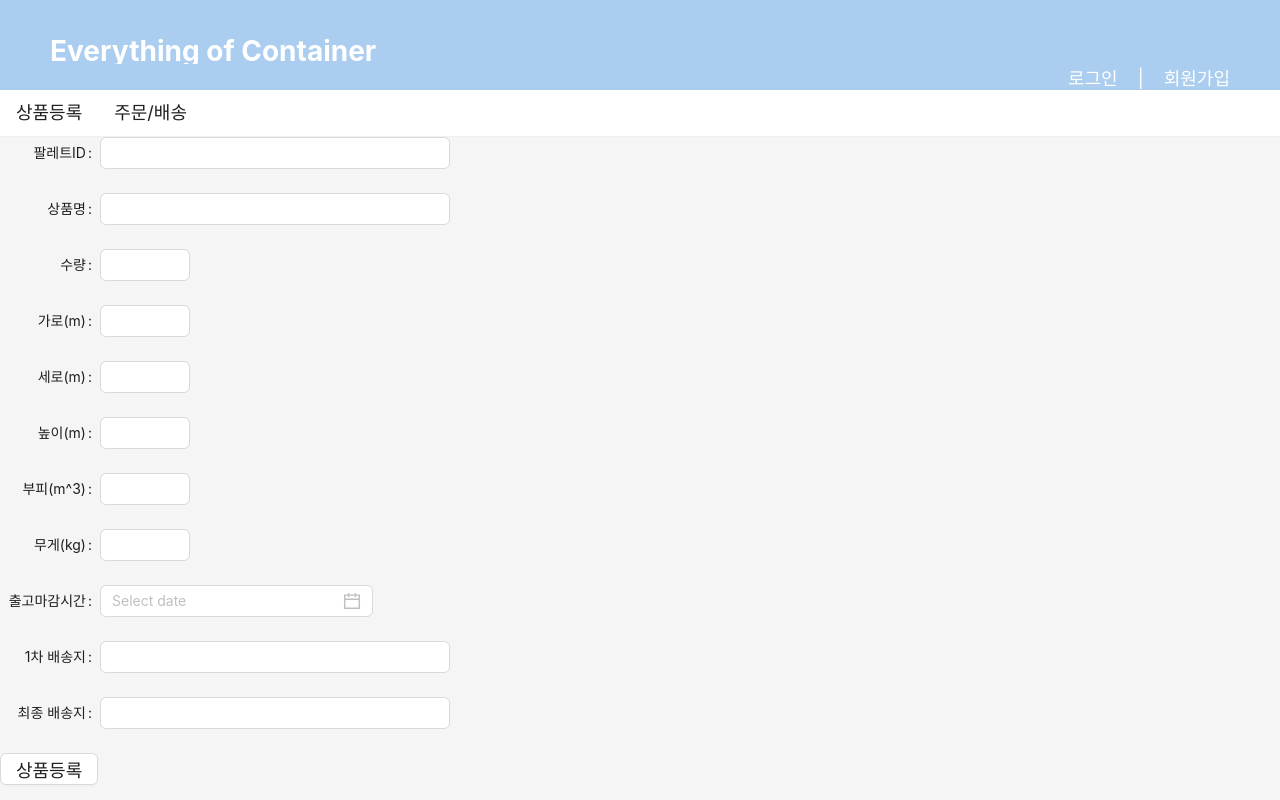
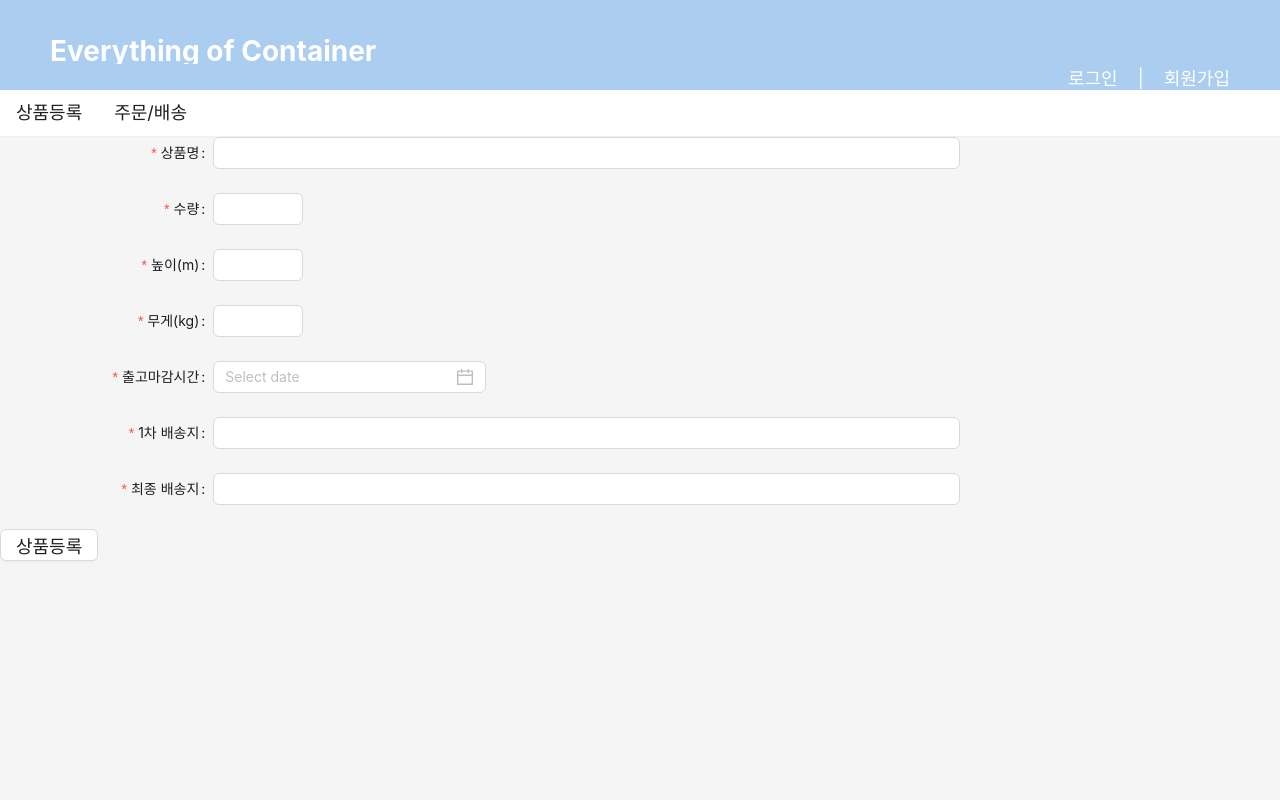
Before and after one commit to Container-Team5/container-front, a React (Create React App) app: page /user/goods-register in a window 1280 px wide. Built offline with nearby package versions, Linux system fonts and the light colour scheme.

Commit message:
#13 적재데이터관리화면 프론트-백 api 연동 (search, upload 기능 구현)

```diff
--- a/src/page/login/LoginPage2.js
+++ b/src/page/login/LoginPage2.js
@@ -9,6 +9,7 @@ import LoginPageHeader from "../../component/LoginPageHeader";
 
 
 const LoginPage2 = (props) => {
+    const [loginForm] = Form.useForm()
     const navigate = useNavigate();
 
     const goRegisterPage = () => {
--- a/src/page/manager/DataManage.js
+++ b/src/page/manager/DataManage.js
@@ -2,7 +2,7 @@ import {Anchor, Layout, Table, Tabs} from "antd";
 import Sider from "antd/es/layout/Sider";
 import {Content} from "antd/es/layout/layout";
 import axios from "axios";
-import {useEffect, useState} from "react";
+import {createRef, forwardRef, useEffect, useImperativeHandle, useRef, useState} from "react";
 import { AudioOutlined } from '@ant-design/icons';
 import { Input, Space, Button } from 'antd';
 import './DataManage.css';
@@ -17,12 +17,10 @@ const suffix = (
         }}
     />
 );
-const onSearch = (value) => {
-    console.log(value)
-};
+
 const onClick = (value) => {
     console.log(value)
-    window.open("/upload", "a", "width=700, height=500, left=100, top=50"); // 팝업 띄우기
+    window.open("/upload", "a", "width=500, height=500, left=100, top=50"); // 팝업 띄우기
 };
 const contentStyle = {
     textAlign: 'center',
@@ -39,14 +37,24 @@ const siderStyle = {
 
 const DataManage = (props) => {
     const [currentTab, setCurrentTab] = useState('container') // state 만들어서 컨테이너에만 update 기능 활성화
+    const containerRef = createRef();
+    const paletteRef = createRef();
+
     const onChange = (key) => {
         setCurrentTab(key)
         console.log(key);
     };
     const items = [
-        {key: 'container', label: `컨테이너 관리`, children: <ContainerManage/>,},
-        {key: 'pallete', label: `팔레트 관리`, children: <PalleteManage/>,}
+        {key: 'container', label: `컨테이너 관리`, children: <ContainerManage ref={containerRef}/>,},
+        {key: 'pallete', label: `팔레트 관리`, children: <PalleteManage ref={paletteRef}/>,}
     ];
+
+    const onSearch = (value) => {
+        if(currentTab === 'container')
+            containerRef.current.search(value)
+        else if(currentTab === 'pallete')
+             paletteRef.current.search(value)
+    };
 
     return (
         <Layout>
@@ -65,38 +73,37 @@ const DataManage = (props) => {
     )
 }
 
-const ContainerManage = (props) => {
-    const [containers, setContainers] = useState([
-        {id: '1', width: 32, depth: 10, height: 100, volume:1000, weight: 32000, weightlimit: 50000, deadline: '2023-05-03 11:00', },
-        {id: '1', width: 32, depth: 10, height: 100, volume:1000, weight: 32000, weightlimit: 50000, deadline: '2023-05-03 11:00', },
-        {id: '1', width: 32, depth: 10, height: 100, volume:1000, weight: 32000, weightlimit: 50000, deadline: '2023-05-05 11:00', },
-        {id: '1', width: 32, depth: 10, height: 100, volume:1000, weight: 32000, weightlimit: 50000, deadline: '2023-05-05 11:00', },
-        {id: '1', width: 32, depth: 10, height: 100, volume:1000, weight: 32000, weightlimit: 50000, deadline: '2023-05-05 11:00', },
-        {id: '1', width: 32, depth: 10, height: 100, volume:1000, weight: 32000, weightlimit: 50000, deadline: '2023-05-28 11:00', },
-        {id: '1', width: 32, depth: 10, height: 100, volume:1000, weight: 32000, weightlimit: 50000, deadline: '2023-05-28 11:00', },
-        {id: '1', width: 32, depth: 10, height: 100, volume:1000, weight: 32000, weightlimit: 50000, deadline: '2023-05-28 11:00', },
-        {id: '1', width: 32, depth: 10, height: 100, volume:1000, weight: 32000, weightlimit: 50000, deadline: '2023-05-28 11:00', },
-        {id: '1', width: 32, depth: 10, height: 100, volume:1000, weight: 32000, weightlimit: 50000, deadline: '2023-05-28 11:00', },
-    ]);
+const ContainerManage = forwardRef((props, ref) => {
+    const [containers, setContainers] = useState([]);
 
     useEffect(()=>{
         getContainerData()
     },[])
 
+
+    useImperativeHandle(ref, () => ({
+        async search(searchParam){
+            let result = (await axios.get(`http://localhost:8080/container?containerId=${searchParam}`)).data
+            setContainers(result)
+        }
+    }));
+
+
+
     const columns = [
-        {title: '컨테이너ID', dataIndex: 'id', key: 'id',},
+        {title: '컨테이너ID', dataIndex: 'containerId', key: 'containerId',},
         {title: '가로(m)', dataIndex: 'width', key: 'width',},
-        {title: '세로(m)', dataIndex: 'depth', key: 'depth',},
+        {title: '세로(m)', dataIndex: 'length', key: 'length',},
         {title: '높이(m)', dataIndex: 'height', key: 'height',},
         {title: '부피(m^3)', dataIndex: 'volume', key: 'volume',},
         {title: '무게(kg)', dataIndex: 'weight', key: 'weight',},
-        {title: '무게제한(kg)', dataIndex: 'weightlimit', key: 'weightlimit',},
-        {title: '출고마감시간', dataIndex: 'deadline', key: 'deadline',},
+        {title: '무게제한(kg)', dataIndex: 'weightLimit', key: 'weightLimit',},
+        {title: '출고마감시간', dataIndex: 'releaseDate', key: 'releaseDate',},
     ];
 
 
     const getContainerData = async ()=>{
-        let result = (await axios.get("http://localhost:8080/api/container")).data
+        let result = (await axios.get("http://localhost:8080/container")).data
         setContainers(result)
     }
 
@@ -105,41 +112,38 @@ const ContainerManage = (props) => {
             <Table dataSource={containers} columns={columns} pagination={false}/>
         </div>
     )
-}
+})
 
-const PalleteManage = (props) => {
+const PalleteManage = forwardRef((props, ref) => {
 
-    const [pallete, setPallete] = useState([
-        {id: '1', name:'삼성갤럭시Z플립4', count: '5', width: 32, depth: 10, height: 100, volume:1000, weight: 32000, deadline: '2023-05-03 11:00',},
-        {id: '1', name:'삼성갤럭시Z플립4', count: '5', width: 32, depth: 10, height: 100, volume:1000, weight: 32000, deadline: '2023-05-03 11:00', },
-        {id: '1', name:'삼성갤럭시Z플립4', count: '5', width:32, depth: 10, height: 100, volume:1000, weight: 32000, deadline: '2023-05-03 15:00', },
-        {id: '1', name:'삼성갤럭시Z플립4', count: '5', width: 32, depth: 10, height: 100, volume:1000, weight: 32000, deadline: '2023-05-05 11:00', },
-        {id: '1', name:'삼성갤럭시Z플립4', count: '5', width: 32, depth: 10, height: 100, volume:1000, weight: 32000, deadline: '2023-05-28 11:00', },
-        {id: '1', name:'삼성갤럭시Z플립4', count: '5', width: 32, depth: 10, height: 100, volume:1000, weight: 32000, deadline: '2023-05-28 11:00', },
-        {id: '1', name:'삼성갤럭시Z플립4', count: '5', width: 32, depth: 10, height: 100, volume:1000, weight: 32000, deadline: '2023-05-28 11:00', },
-        {id: '1', name:'삼성갤럭시Z플립4', count: '5', width:32, depth: 10, height: 100, volume:1000, weight: 32000, deadline: '2023-05-28 11:00', },
-        {id: '1', name:'삼성갤럭시Z플립4', count: '5', width: 32, depth: 10, height: 100, volume:1000, weight: 32000, deadline: '2023-05-28 11:00', },
-        {id: '1', name:'삼성갤럭시Z플립4', count: '5', width: 32, depth: 10, height: 100, volume:1000, weight: 32000, deadline: '2023-05-28 11:00', },
-    ]);
+    const [pallete, setPallete] = useState([]);
 
     useEffect(()=>{
         getPalleteData()
     },[])
 
+    useImperativeHandle(ref, () => ({
+
+        async search(searchParam){
+            let result = (await axios.get(`http://localhost:8080/palette?pName=${searchParam}`)).data
+            setPallete(result)
+        }
+
+    }));
     const columns = [
-        {title: '팔레트ID', dataIndex: 'id', key: 'id',},
-        {title: '상품명', dataIndex: 'name', key: 'name',},
-        {title: '수량(개)', dataIndex: 'count', key: 'count',},
+        {title: '팔레트ID', dataIndex: 'pid', key: 'pid',},
+        {title: '상품명', dataIndex: 'paletteName', key: 'paletteName',},
+        {title: '수량(개)', dataIndex: 'quantity', key: 'quantity',},
         {title: '가로(m)', dataIndex: 'width', key: 'width',},
-        {title: '세로(m)', dataIndex: 'depth', key: 'depth',},
+        {title: '세로(m)', dataIndex: 'length', key: 'length',},
         {title: '높이(m)', dataIndex: 'height', key: 'height',},
         {title: '부피(m^3)', dataIndex: 'volume', key: 'volume',},
         {title: '무게(kg)', dataIndex: 'weight', key: 'weight',},
-        {title: '출고마감시간', dataIndex: 'deadline', key: 'deadline',},
+        {title: '출고마감시간', dataIndex: 'deadLine', key: 'deadLine',},
     ];
 
     const getPalleteData = async ()=>{
-        let result = (await axios.get("http://localhost:8080/api/palette")).data
+        let result = (await axios.get("http://localhost:8080/palette")).data
         setPallete(result)
     }
 
@@ -148,6 +152,6 @@ const PalleteManage = (props) => {
             <Table dataSource={pallete} columns={columns} pagination={false}/>
         </div>
     )
-}
+})
 
 export default DataManage;
--- a/src/page/manager/Upload.js
+++ b/src/page/manager/Upload.js
@@ -1,4 +1,4 @@
-import React, { useState } from 'react';
+import React, {useState} from 'react';
 import {
     Button,
     DatePicker,
@@ -7,40 +7,45 @@ import {
 
 } from 'antd';
 import styles from "../manager/DataManage.css";
-import dayjs from "dayjs";
+import axios from "axios";
 
 const Upload = () => {
+    const [newContainer] = Form.useForm()
+    const registerContainer = async () => {
+        let createContainerRequest
+        let canRegister = false
+        try {
+            let formValue = await newContainer.validateFields()
+            createContainerRequest = {...formValue}
+            createContainerRequest.releaseDate = formValue.releaseDate.format().replace('+09:00', '')
+            canRegister = true
+        } catch (e) {
+            alert('필수값은 모두 입력하여야합니다.')
+        }
+        if(!canRegister) return
+        try {
+            let result = (await axios.post("http://localhost:8080/container",createContainerRequest));
+            if(result.status === 200 ) {
+                alert('등록되었습니다.')
+            }
+        } catch(e){
+            alert('등록 실패하였습니다.')
+        }
+    }
     return (
-        <Form className={styles.uploadForm}>
-            <Form.Item label="컨테이너 ID">
-                <InputNumber />
+        <Form form={newContainer} className={styles.uploadForm}>
+
+            <Form.Item label="무게(kg)" name="weight" rules={[{required: true}]}>
+                <InputNumber/>
             </Form.Item>
-            <Form.Item label="가로(m)">
-                <InputNumber />
+            <Form.Item label="무게제한(kg)" name="weightLimit" rules={[{required: true}]}>
+                <InputNumber/>
             </Form.Item>
-            <Form.Item label="세로(m)">
-                <InputNumber />
+            <Form.Item label="출고마감시간: " name="releaseDate" rules={[{required: true}]}>
+                <DatePicker format="YYYY-MM-DDTHH:mm:ss" showTime/>
             </Form.Item>
-            <Form.Item label="높이(m)">
-                <InputNumber />
-            </Form.Item>
-            <Form.Item label="부피(m^3)">
-                <InputNumber />
-            </Form.Item>
-            <Form.Item label="무게(kg)">
-                <InputNumber />
-            </Form.Item>
-            <Form.Item label="무게제한(kg)">
-                <InputNumber />
-            </Form.Item>
-            <Form.Item label="출고마감시간: ">
-                <DatePicker
-                    format="YYYY-MM-DDTHH:mm:ss"
-                    showTime={{defaultValue: dayjs('00:00:00', 'HH:mm:ss'),}}
-                />
-            </Form.Item>
-            <Form.Item label="">
-                <Button>컨테이너 등록</Button>
+            <Form.Item>
+                <Button htmlType="submit" onClick={registerContainer}>컨테이너 등록</Button>
             </Form.Item>
         </Form>
     );
--- a/src/page/user/GoodsRegister.js
+++ b/src/page/user/GoodsRegister.js
@@ -1,128 +1,59 @@
-import {
-    Button,
-    DatePicker,
-    Form,
-    Input,
-    InputNumber,
-} from 'antd';
-import {useRef, useState} from 'react';
+import {Button, DatePicker, Form, Input, InputNumber,} from 'antd';
 import axios from "axios";
-import dayjs from "dayjs";
 
 
 const GoodsRegister = (props) => {
-    const [componentSize, setComponentSize] = useState('default');
-    const onFormLayoutChange = ({size}) => {
-        setComponentSize(size);
-    };
+    const [newPallete] = Form.useForm()
 
-    const [newPallete, setNewPallete] =// Form.useForm();
-        useState({
-            pId: '',
-            pName: '',
-            quantity: '',
-            width: '',
-            length: '',
-            height: '',
-            volume: '',
-            weight: '',
-            dLine: '',
-            firstDel: '',
-            finalDel: '',
-        });
-
-    const updatePid = (e) => {
-        setNewPallete({...newPallete, pId: e.target.value})
-    }
-    const updatePName = (e) => {
-        setNewPallete({...newPallete, pName: e.target.value})
-    }
-    const updateQuantity = (e) => {
-        setNewPallete({...newPallete, quantity: e})
-    }
-    const updateWidth = (e) => {
-        setNewPallete({...newPallete, width: e})
-    }
-    const updateLength = (e) => {
-        setNewPallete({...newPallete, length: e})
-    }
-    const updateHeight = (e) => {
-        setNewPallete({...newPallete, height: e})
-    }
-    const updateVolume = (e) => {
-        setNewPallete({...newPallete, volume: e})
-    }
-    const updateWeight = (e) => {
-        setNewPallete({...newPallete, weight: e})
-    }
-    const updateDLine = (date,dateString) => {
-        console.log(date())
-        console.log(dateString())
-        //setNewPallete({...newPallete, dLine: date})
-    }
-    const updateFirstDel = (e) => {
-        setNewPallete({...newPallete, firstDel: e.target.value})
-    }
-    const updateFinalDel = (e) => {
-        setNewPallete({...newPallete, finalDel: e.target.value})
+    const registerPallete = async () => {
+        let createPaletteRequest
+        let canRegister = false
+        try {
+            // formValue를 유효성 검사한 후 통과하면 form의 데이터를 가져옴
+            let formValue = await newPallete.validateFields()
+            createPaletteRequest = {...formValue}
+            // dLine을 format에 맞는 문자열로 바꿔줌
+            createPaletteRequest.dLine = formValue.dLine.format().replace('+09:00','')
+            canRegister = true
+        } catch (e) {
+            alert('필수값은 전부 입력해야합니다.')
+        }
+        if(!canRegister) return
+        try {
+            let result = (await axios.post("http://localhost:8080/palette", createPaletteRequest));
+            if (result.status === 200)
+                alert('등록되었습니다.')
+        } catch (e) {
+            alert('등록 실패하였습니다.')
+        }
     }
 
-    const registerPallete = async () => {
-        let result = (await axios.post("http://localhost:8080/api/palette", newPallete)).data
-        console.log(result)
-    }
+    return (
+        <Form form={newPallete} labelCol={{span: 4,}} wrapperCol={{span: 14,}} layout="horizontal">
+            <Form.Item label="상품명 : " name="pName" rules={[{required: true}]}>
+                <Input/>
+            </Form.Item>
+            <Form.Item label="수량: " name="quantity" rules={[{required: true}]}>
+                <InputNumber/>
+            </Form.Item>
 
-
-    return (
-        <Form
-            labelCol={{span: 4,}}
-            wrapperCol={{span: 14,}}
-            layout="horizontal"
-            initialValues={{size: componentSize,}}
-            onValuesChange={onFormLayoutChange}
-            size={componentSize}
-            style={{maxWidth: 600}}
-        >
-            <Form.Item label="팔레트ID: ">
-                <Input value={newPallete.pId} onChange={updatePid}/>
+            <Form.Item label="높이(m): " name="height" rules={[{required: true}]}>
+                <InputNumber/>
             </Form.Item>
-            <Form.Item label="상품명 : ">
-                <Input value={newPallete.pName} onChange={updatePName}/>
+            <Form.Item label="무게(kg): " name="weight" rules={[{required: true}]}>
+                <InputNumber/>
             </Form.Item>
-            <Form.Item label="수량: ">
-                <InputNumber value={newPallete.quantity} onChange={updateQuantity}/>
+            <Form.Item label="출고마감시간: " name="dLine" rules={[{required: true}]}>
+                <DatePicker format="YYYY-MM-DDTHH:mm:ss" showTime/>
             </Form.Item>
-            <Form.Item label="가로(m): ">
-                <InputNumber value={newPallete.width} onChange={updateWidth}/>
+            <Form.Item label="1차 배송지: " name="firstDel" rules={[{required: true}]}>
+                <Input/>
             </Form.Item>
-            <Form.Item label="세로(m): ">
-                <InputNumber value={newPallete.length} onChange={updateLength}/>
-            </Form.Item>
-            <Form.Item label="높이(m): ">
-                <InputNumber value={newPallete.height} onChange={updateHeight}/>
-            </Form.Item>
-            <Form.Item label="부피(m^3): ">
-                <InputNumber value={newPallete.volume} onChange={updateVolume}/>
-            </Form.Item>
-            <Form.Item label="무게(kg): ">
-                <InputNumber value={newPallete.weight} onChange={updateWeight}/>
-            </Form.Item>
-            <Form.Item label="출고마감시간: ">
-                <DatePicker
-                    format="YYYY-MM-DDTHH:mm:ss"
-                    showTime={{defaultValue: dayjs('00:00:00', 'HH:mm:ss'),}}
-                    value={newPallete.dLine}
-                    onChange={updateDLine}
-                />
-            </Form.Item>
-            <Form.Item label="1차 배송지: ">
-                <Input value={newPallete.firstDel} onChange={updateFirstDel}/>
-            </Form.Item>
-            <Form.Item label="최종 배송지: ">
-                <Input value={newPallete.finalDel} onChange={updateFinalDel}/>
+            <Form.Item label="최종 배송지: " name="finalDel" rules={[{required: true}]}>
+                <Input/>
             </Form.Item>
             <Form.Item>
-                <Button onClick={registerPallete}>상품등록</Button>
+                <Button htmlType="submit" onClick={registerPallete}>상품등록</Button>
             </Form.Item>
         </Form>
     );
```
